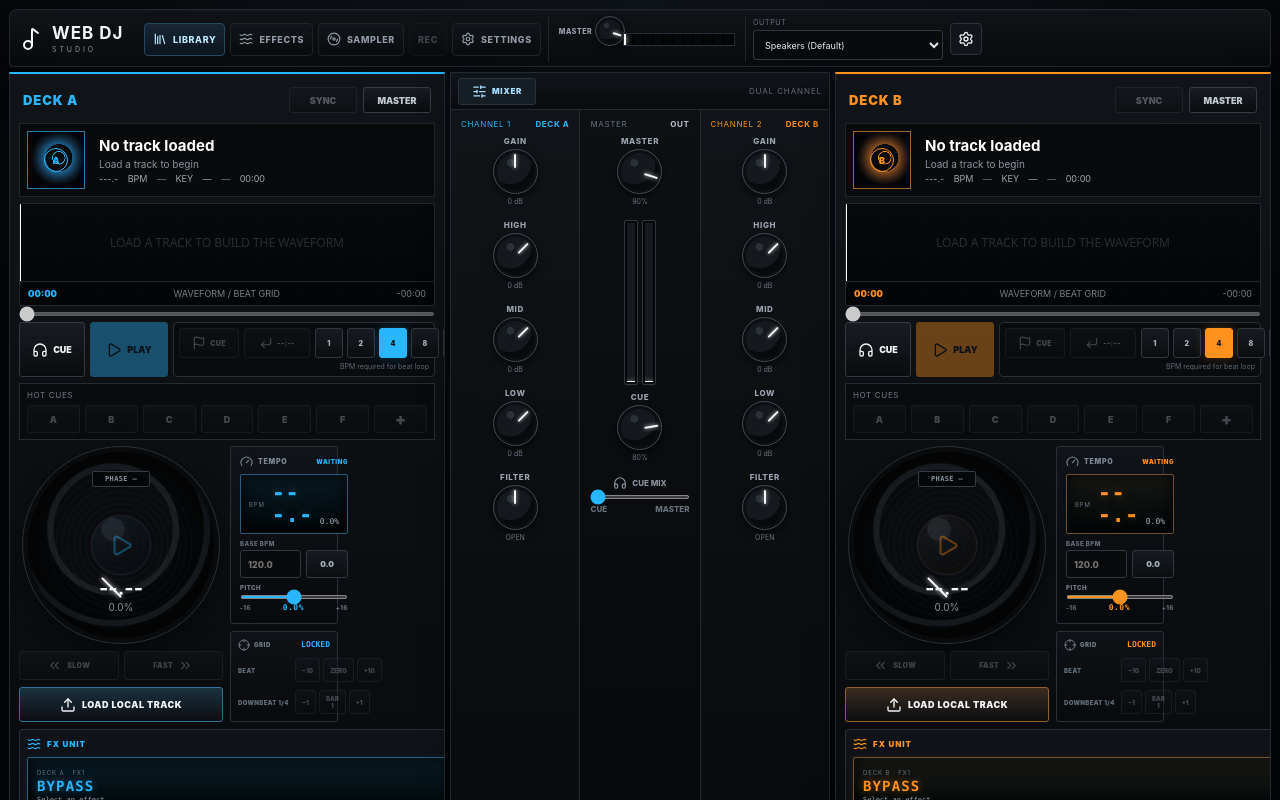
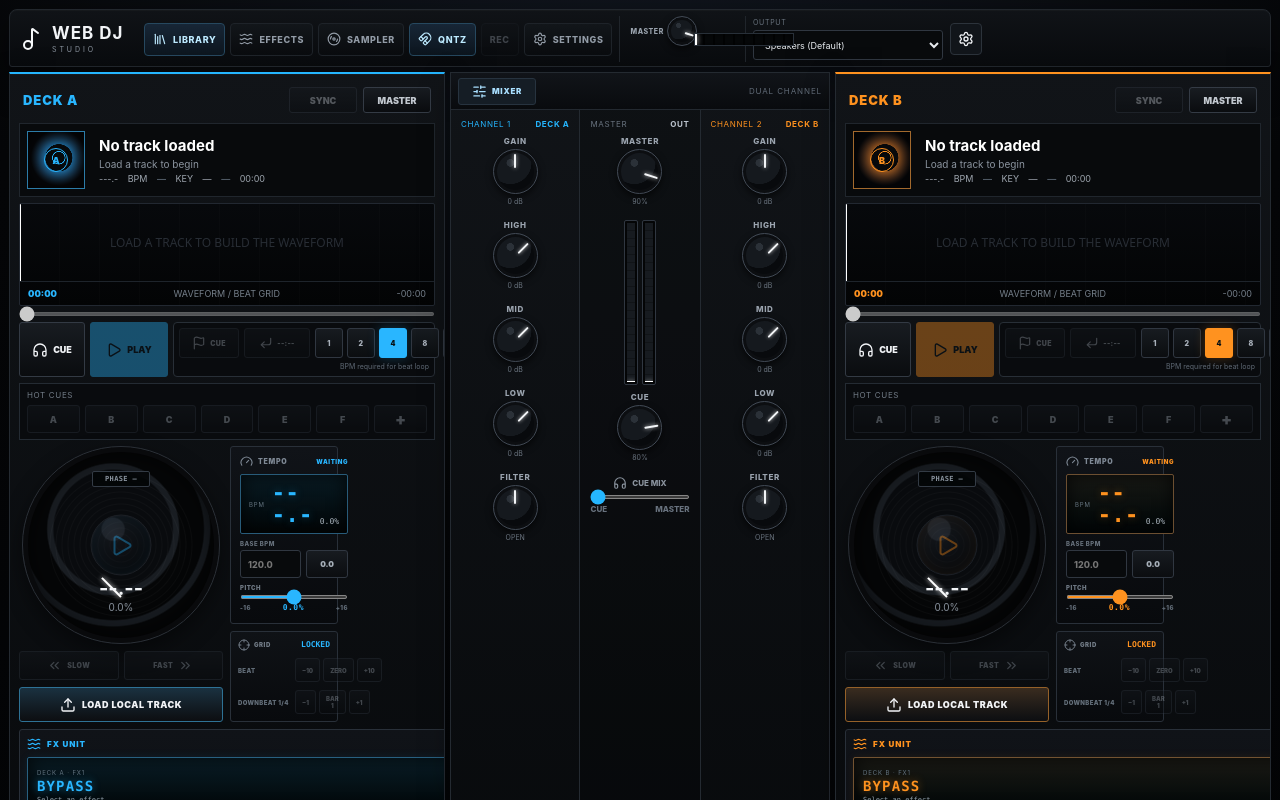
Before and after one commit to ShurexBRT/WebDJ, a React (Vite) app: page / in a window 1280 px wide. Shown: the top 800 px of the page. Built offline with nearby package versions, Linux system fonts and the light colour scheme.

Commit message:
Add global quantize control to studio header

```diff
--- a/src/App.tsx
+++ b/src/App.tsx
@@ -1,4 +1,4 @@
-import { Disc3, Library, Music2, Settings, Waves } from 'lucide-react'
+import { Disc3, Library, Magnet, Music2, Settings, Waves } from 'lucide-react'
 import { useCallback, useEffect, useState } from 'react'
 import { getAudioEngine } from './audio/AudioEngine'
 import { HorizontalMeter } from './components/HorizontalMeter'
@@ -15,9 +15,11 @@ function App() {
   const devices = useMixerStore((state) => state.outputDevices)
   const masterOutputId = useMixerStore((state) => state.masterOutputId)
   const masterVolume = useMixerStore((state) => state.masterVolume)
+  const quantizeEnabled = useMixerStore((state) => state.quantizeEnabled)
   const outputSelectionSupported = useMixerStore((state) => state.outputSelectionSupported)
   const setMasterOutputId = useMixerStore((state) => state.setMasterOutputId)
   const setMasterVolume = useMixerStore((state) => state.setMasterVolume)
+  const setQuantizeEnabled = useMixerStore((state) => state.setQuantizeEnabled)
   const engine = getAudioEngine()
   const readMasterLevel = useCallback(() => engine.getMasterLevel(), [engine])
 
@@ -38,6 +40,7 @@ function App() {
           <button className="active" type="button" onClick={() => scrollTo('library-dock')}><Library size={14} /> Library</button>
           <button type="button" onClick={() => scrollTo('effects-deck-A')}><Waves size={14} /> Effects</button>
           <button type="button" onClick={() => scrollTo('sampler-panel')}><Disc3 size={14} /> Sampler</button>
+          <button className={quantizeEnabled ? 'active' : ''} type="button" aria-label="Quantize" aria-pressed={quantizeEnabled} onClick={() => setQuantizeEnabled(!quantizeEnabled)}><Magnet size={14} /> QNTZ</button>
           <button type="button" disabled title="Recording will be added in a later milestone">REC</button>
           <button type="button" onClick={() => scrollTo('audio-routing')}><Settings size={14} /> Settings</button>
         </nav>
```
